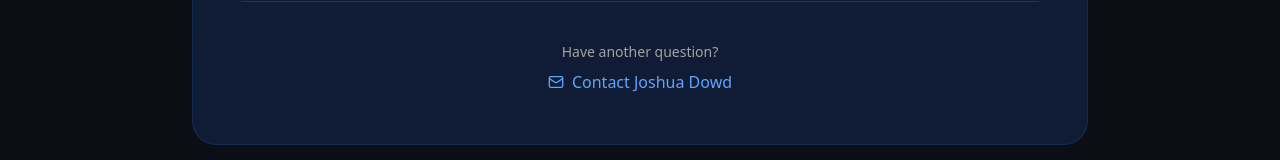
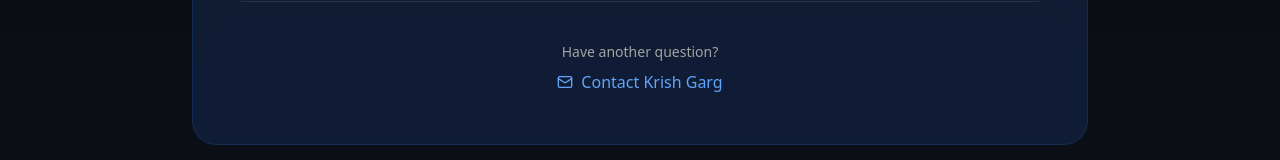
Before and after one commit to JoshuaDowdCS/IEEE-LinkedIn-Challenge, a React (Vite) app in the folder frontend/: page / in a window 1280 px wide. Shown: the part 2594-2754 px from the top of the page. Built offline with nearby package versions, Linux system fonts and the light colour scheme.

Commit message:
Update contact information to Krish Garg

```diff
--- a/frontend/src/pages/Home.jsx
+++ b/frontend/src/pages/Home.jsx
@@ -199,9 +199,9 @@
 
             <div className="relative z-10">
               <p className="text-sm font-medium text-neutral-400 mb-2">Have another question?</p>
-              <a href="mailto:jdowd@chapman.edu" className="inline-flex items-center gap-2 text-blue-400 hover:text-blue-300 transition-colors">
+              <a href="mailto:kgarg@chapman.edu" className="inline-flex items-center gap-2 text-blue-400 hover:text-blue-300 transition-colors">
                 <Mail className="w-4 h-4" />
-                Contact Joshua Dowd
+                Contact Krish Garg
               </a>
             </div>
           </div>
```
